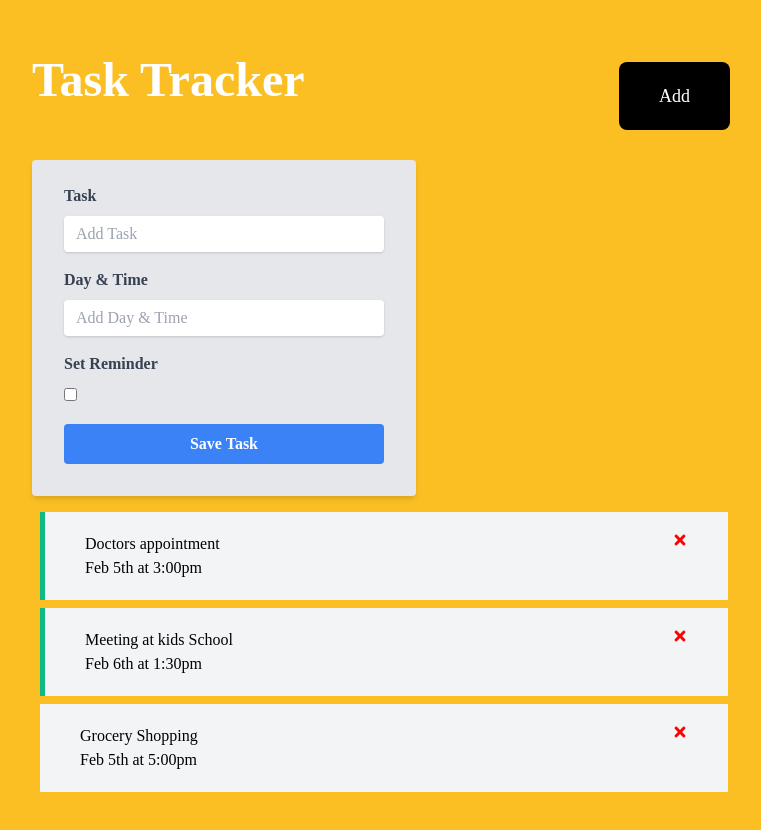
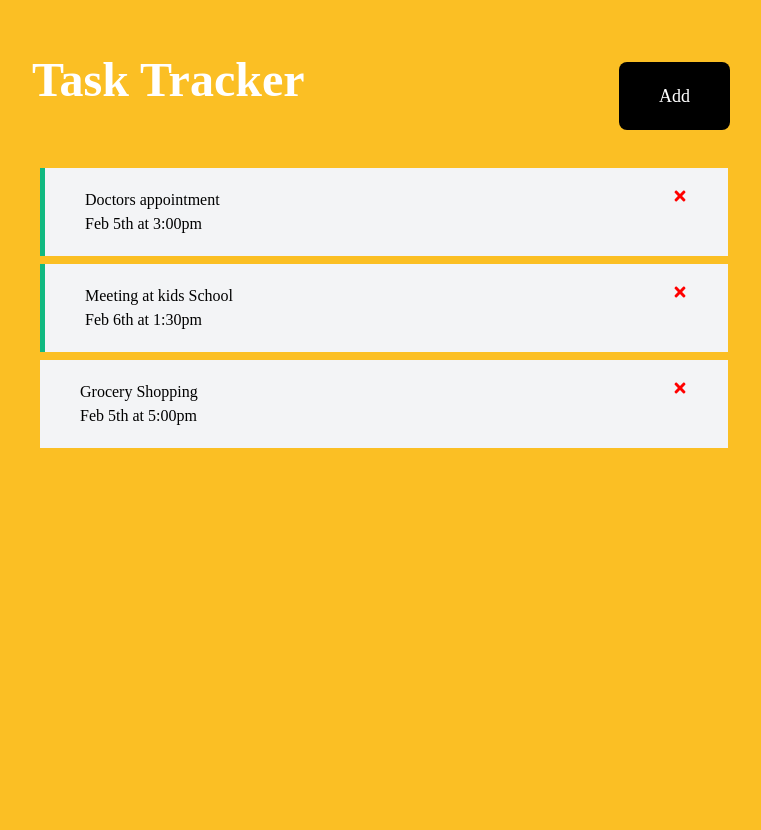
Before and after one commit to girardi-e/react-task-tracker, a React (Create React App) app: page / in a window 1280 px wide. Shown: the whole page, without its empty margins (256-1017 px from the left). After the commit the page ends 800 px from the top, so only its background shows below. Built offline with nearby package versions, Linux system fonts and the light colour scheme; a web font is replaced by a local one.

Commit message:
Toogle Form

```diff
--- a/src/App.js
+++ b/src/App.js
@@ -1,49 +1,46 @@
-import {useState} from 'react'
-import Header from './components/Header'
-import Tasks from './components/Tasks'
-import AddTask from './components/AddTask'
+import { useState } from "react";
+import Header from "./components/Header";
+import Tasks from "./components/Tasks";
+import AddTask from "./components/AddTask";
 
 function App() {
-
-  const [tasks, setTasks] = useState ([
+  const [showAddTask, setShowAddTask] = useState(false);
+  const [tasks, setTasks] = useState([
     {
       id: 1,
-    text: 'Doctors appointment',
-    day: 'Feb 5th at 3:00pm',
+      text: "Doctors appointment",
+      day: "Feb 5th at 3:00pm",
       reminder: true,
     },
     {
       id: 2,
-    text: 'Meeting at kids School',
-    day: 'Feb 6th at 1:30pm',
+      text: "Meeting at kids School",
+      day: "Feb 6th at 1:30pm",
       reminder: true,
     },
     {
       id: 3,
-    text: 'Grocery Shopping',
-    day: 'Feb 5th at 5:00pm',
+      text: "Grocery Shopping",
+      day: "Feb 5th at 5:00pm",
       reminder: false,
-  }
-])
+    },
+  ]);
 
   //Toggle Reminder
   const toggleReminder = (id) => {
     setTasks(
-      tasks.map( task =>
-        task.id === id
-          ? {...task, reminder: !task.reminder }
-          : task
+      tasks.map((task) =>
+        task.id === id ? { ...task, reminder: !task.reminder } : task
       )
-    )
-  }
+    );
+  };
 
   //Add Task
   const addTask = (task) => {
-    const id = Math.floor(Math.random() * 10000) + 1
-    const newTask = {id, ...task}
-    setTasks([...tasks, newTask])
-  }
-
+    const id = Math.floor(Math.random() * 10000) + 1;
+    const newTask = { id, ...task };
+    setTasks([...tasks, newTask]);
+  };
 
   //Delete Task
   const deleteTask = (id) => {
@@ -51,16 +48,19 @@ function App() {
   };
 
   return (
-    <div className="container mx-auto my-5 py-3 h-auto
-                    border-4 border-solid border-white">
+    <div
+      className="container mx-auto my-5 py-3 h-auto
+                    border-4 border-solid border-white"
+    >
+      <Header onAdd={() => setShowAddTask(!showAddTask)} showAdd = {showAddTask}/>
 
-      <Header />
+      {showAddTask && <AddTask onAdd={addTask} />}
 
-      <AddTask onAdd={addTask}/>
-
-      {tasks.length > 0 ? <Tasks tasks={tasks} onDelete= {deleteTask} onToggle={toggleReminder} />
-                        : 'No tasks to show'}
-
+      {tasks.length > 0 ? (
+        <Tasks tasks={tasks} onDelete={deleteTask} onToggle={toggleReminder} />
+      ) : (
+        "No tasks to show"
+      )}
     </div>
   );
 }
--- a/src/components/Header.js
+++ b/src/components/Header.js
@@ -1,40 +1,22 @@
-import Proptypes from 'prop-types'
-import Button from './Button'
+import Proptypes from "prop-types";
+import Button from "./Button";
 
-const Header = ({title}) => {
+const Header = ({ title, onAdd, showAdd }) => {
+  return (
+    <header className="py-6 flex justify-between">
+      <h1 className="text-white text-5xl text-center font-bold">{title}</h1>
 
-  const onClick = () => {
-    console.log('Click')
-  }
-
-  return (
-
-    <header className="py-6 flex justify-between">
-
-      <h1 className="text-white text-5xl text-center font-bold">
-        {title}
-      </h1>
-
-      <Button text='Add' color='black' onClick={onClick} />
-
+      <Button text={showAdd ? "Close" : "Add"} color="black" onClick={onAdd} />
     </header>
-
-  )
-}
+  );
+};
 
 Header.defaultProps = {
-  title: 'Task Tracker',
-}
+  title: "Task Tracker",
+};
 
 Header.propTypes = {
   title: Proptypes.string.isRequired,
-}
+};
 
-//CSS in JS
-{/* <h1 style={headingStyle}>Style in JS</h1> */}
-// const headingStyle = {
-//   color: 'red',
-//   backgroundColor: 'black',
-// }
-
-export default Header
+export default Header;
```
Lines whose indentation alone changed are shown as unchanged.
